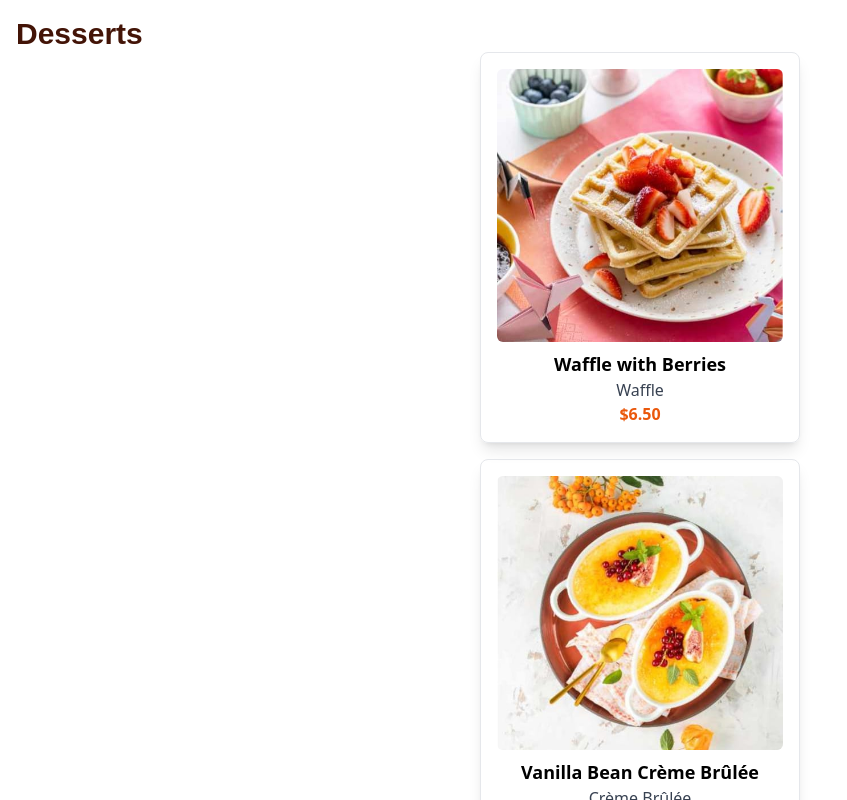
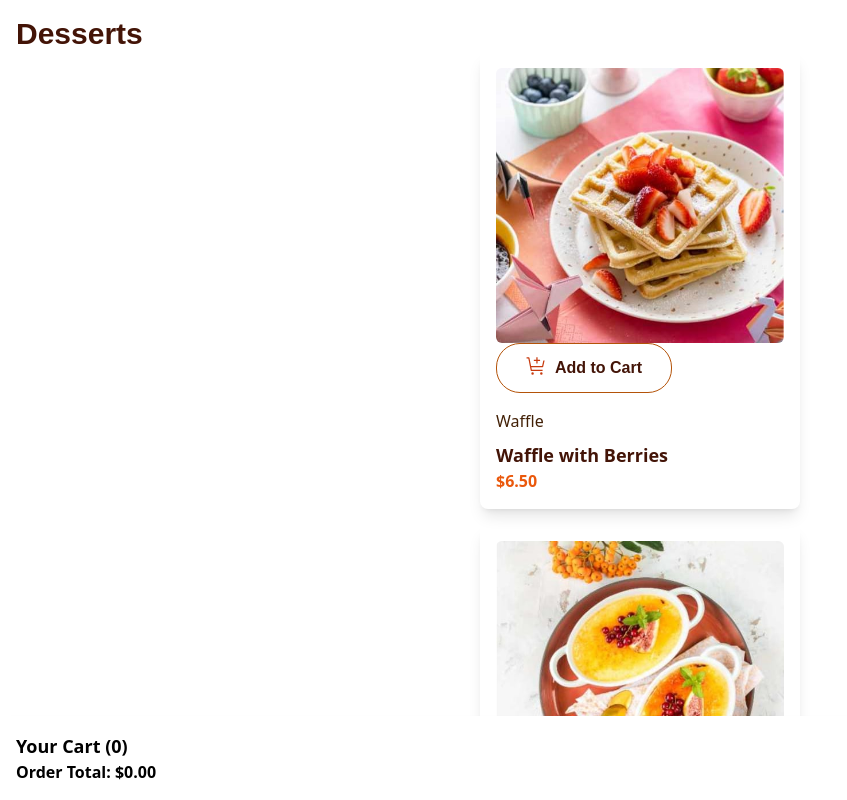
Before and after one commit to Josuepimen/shopping, a React (Vite) app: page / in a window 1280 px wide. Shown: the top 800 px of the page, without its empty margins (0-847 px from the left). Built offline with nearby package versions, Linux system fonts and the light colour scheme.

Commit message:
actualizacion

```diff
--- a/src/App.jsx
+++ b/src/App.jsx
@@ -1,13 +1,44 @@
-import React from 'react';
+import React, { useState } from 'react';
 import data from '../data.json';
 
 function App() {
+  const [cart, setCart] = useState([]);
+
+  const addToCart = (dessert) => {
+    const existingItem = cart.find(item => item.name === dessert.name);
+    if (existingItem) {
+      setCart(cart.map(item =>
+        item.name === dessert.name
+          ? { ...item, quantity: item.quantity + 1 }
+          : item
+      ));
+    } else {
+      setCart([...cart, { ...dessert, quantity: 1 }]);
+    }
+  };
+
+  const removeFromCart = (dessert) => {
+    const existingItem = cart.find(item => item.name === dessert.name);
+    if (existingItem.quantity > 1) {
+      setCart(cart.map(item =>
+        item.name === dessert.name
+          ? { ...item, quantity: item.quantity - 1 }
+          : item
+      ));
+    } else {
+      setCart(cart.filter(item => item.name !== dessert.name));
+    }
+  };
+
+  const totalItems = cart.reduce((total, item) => total + item.quantity, 0);
+  const totalPrice = cart.reduce((total, item) => total + (item.price * item.quantity), 0).toFixed(2);
+
   return (
     <div className='mx-auto p-4'>
       <h1 className='font-RedHat text-orange-950 font-black text-3xl'>Desserts</h1>
       <div className='flex flex-col items-center gap-4'>
         {data.map((dessert, index) => (
-          <div key={index} className='border rounded-lg p-4 shadow-lg w-full max-w-xs'>
+          <div key={index} className='rounded-lg p-4 shadow-lg w-full max-w-xs'>
             <picture>
               <source media="(max-width: 639px)" srcSet={dessert.image.mobile} />
               <source media="(min-width: 640px) and (max-width: 1023px)" srcSet={dessert.image.tablet} />
@@ -17,11 +48,31 @@ function App() {
                 className='h-full rounded-md'
               />
             </picture>
-            <h2 className='font-bold text-lg mt-2 text-center'>{dessert.name}</h2>
-            <p className='text-gray-700 text-center'>{dessert.category}</p>
-            <p className='text-orange-600 font-semibold text-center'>${dessert.price.toFixed(2)}</p>
+            <button
+              onClick={() => addToCart(dessert)}
+              className='mb-4 rounded-3xl border border-amber-700 p-3 flex justify-center font-RedHat font-semibold text-orange-950 w-44 hover:bg-zinc-200 transition duration-200'
+            >
+            <img src="/public/assets/images/icon-add-to-cart.svg" alt="Add to Cart" className='mr-2 ' />
+              Add to Cart
+            </button>
+            <p className='text-yellow-950 '>{dessert.category}</p>
+            <h2 className='font-bold text-lg mt-2 text-orange-950'>{dessert.name}</h2>
+            <p className='text-orange-600 font-semibold'>${dessert.price.toFixed(2)}</p>
           </div>
         ))}
+      </div>
+      <div className='fixed bottom-0 left-0 right-0 bg-white shadow-lg p-4'>
+        <h2 className='font-bold text-lg'>Your Cart ({totalItems})</h2>
+        {cart.map((item, index) => (
+          <div key={index} className='flex justify-between items-center'>
+            <span>{item.name} x {item.quantity}</span>
+            <div>
+              <button onClick={() => removeFromCart(item)} className='px-2'>-</button>
+              <button onClick={() => addToCart(item)} className='px-2'>+</button>
+            </div>
+          </div>
+        ))}
+        <h3 className='font-semibold'>Order Total: ${totalPrice}</h3>
       </div>
     </div>
   );
```
